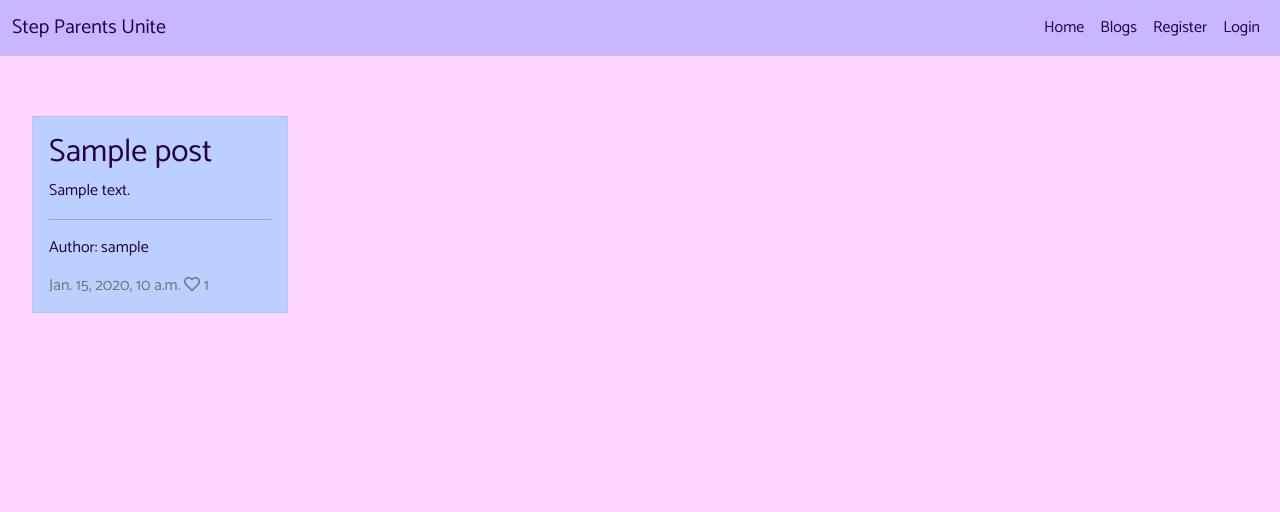
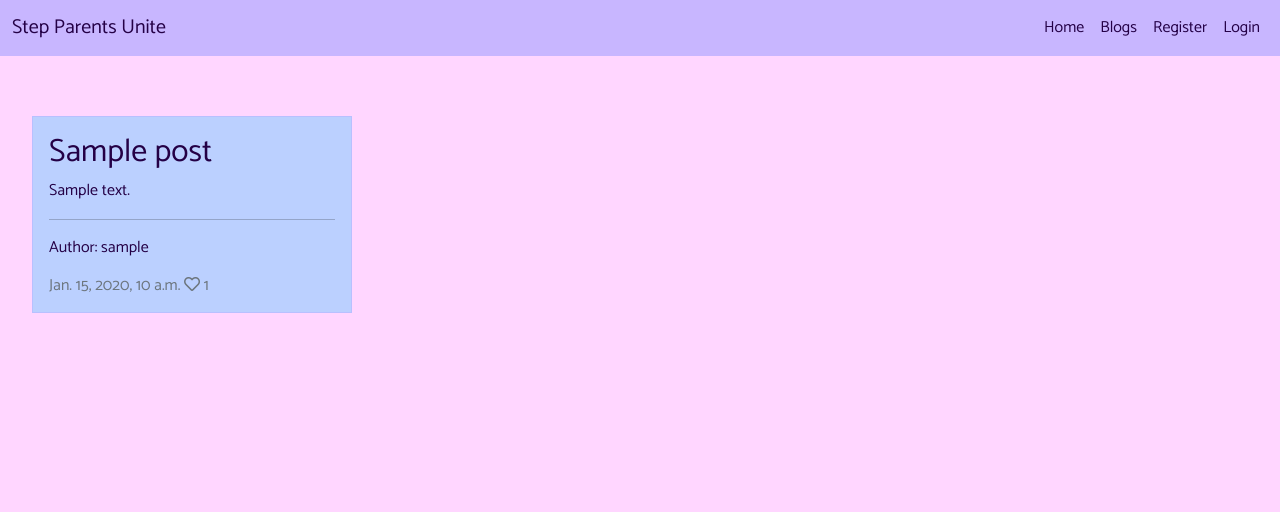
Before and after one commit to Mrst12/step-parents-unite, a Django app: page /blog_page/ in a window 1280 px wide. Shown: the top 512 px of the page. Run offline with Django 3.2, Linux system fonts and the light colour scheme; tables that the repository leaves empty hold one stand-in row (values such as "Sample post").

Commit message:
change the column width on the blog page

```diff
--- a/static/css/style.css
+++ b/static/css/style.css
@@ -144,3 +144,10 @@ a.post-link:hover {
     background-color: #ffd6ff;
     color:#240046;
 }
+
+/*media query for the blog page*/
+@media (min-width: 992px) {
+    .col-lg-3 {
+        width: 30%;
+    }
+}
```
